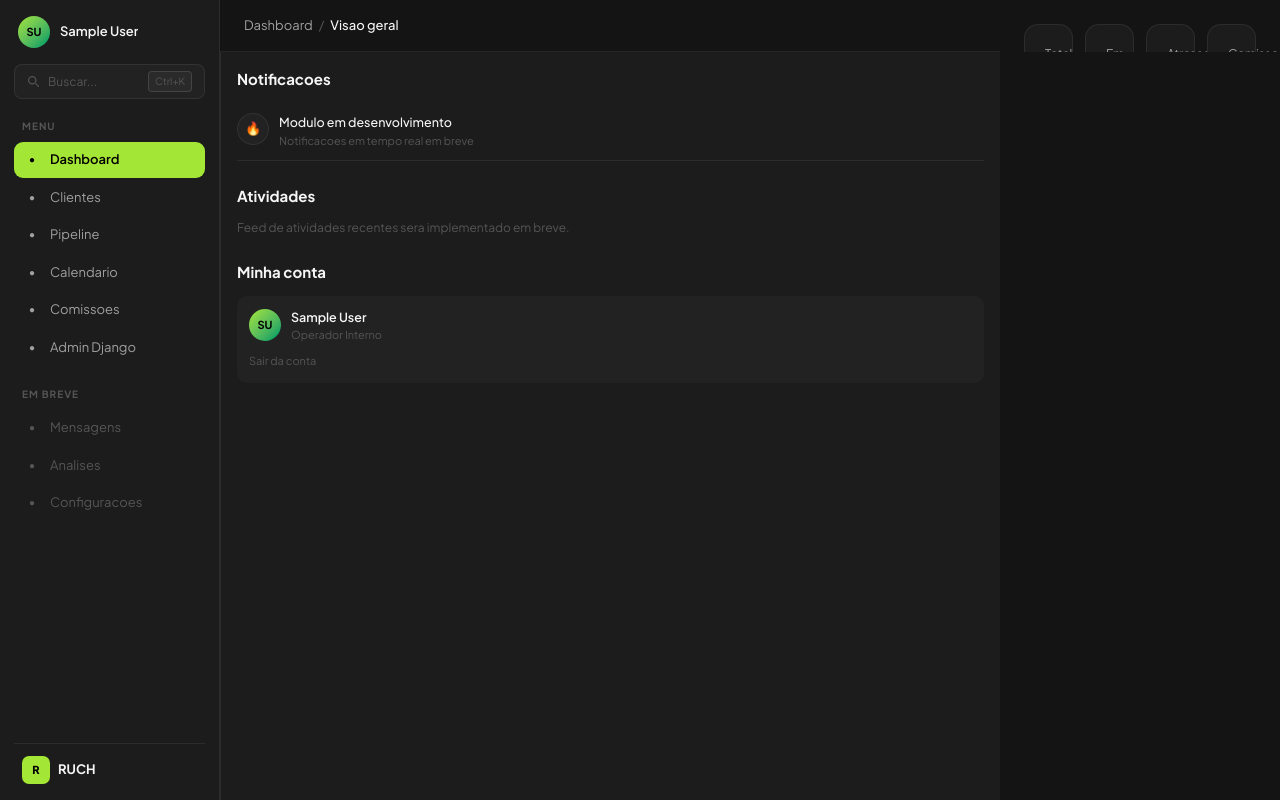
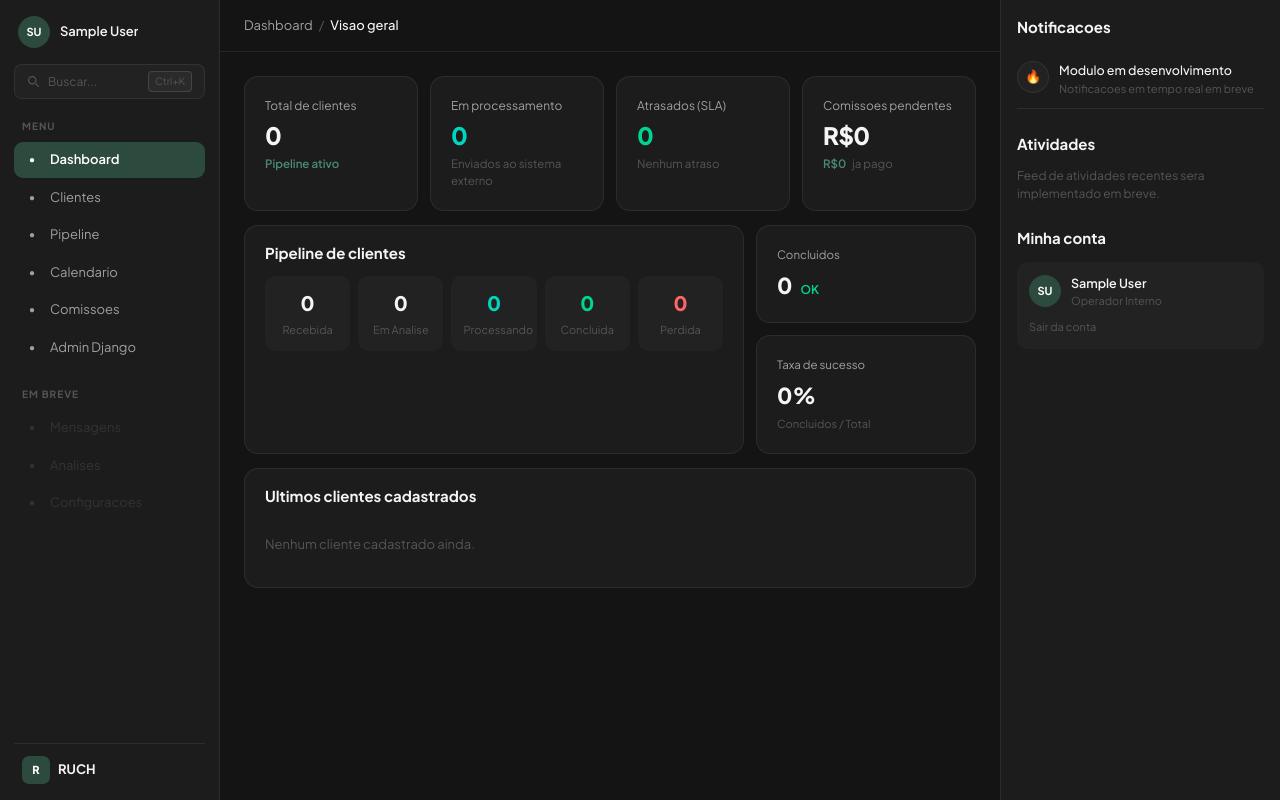
Before and after one commit to Wilkerson/Prometheus, a Django app: page /dashboard/ in a window 1280 px wide. Run offline with Django 5.2, Linux system fonts and the light colour scheme; the visitor is signed in with stand-in values (Sample User, id 1); data that the repository does not hold is empty; parts of the project's set-up code (start-up, migrations or seed data) failed here and were passed over; some libraries are stand-ins or nearby versions.

Commit message:
Corrige dark theme: verde RUCH, grid layout e right panel
1. Cores: troca verde lima (#a3e635) por verde escuro RUCH (#2d4a3e)
   em toda a paleta (primary, ruch-green, botoes, badges, avatar, sidebar)
2. Grid layout: right panel agora com grid-row:1/3 explicito,
   garantindo que ocupa as 2 linhas (topbar + main) corretamente
3. Sidebar: links de navegacao funcionando, item ativo em verde RUCH
4. Landing page: paleta primary restaurada para escala RUCH

Co-Authored-By: Claude Opus 4.6 (1M context) <noreply@anthropic.com>

```diff
--- a/templates/accounts/login.html
+++ b/templates/accounts/login.html
@@ -15,7 +15,7 @@
   <!-- Branding -->
   <div class="hidden lg:flex lg:w-1/2 flex-col justify-center items-center p-12" style="background:linear-gradient(135deg,#1a2a0a,#0f1f05);">
     <div class="max-w-md text-center">
-      <h1 class="text-5xl font-extrabold tracking-wider mb-4 text-ruch-green">RUCH</h1>
+      <h1 class="text-5xl font-extrabold tracking-wider mb-4 text-ruch-accent">RUCH</h1>
       <p class="text-[11px] tracking-[0.3em] text-t3 uppercase mb-8">Digital Technology</p>
       <p class="text-t2 text-lg leading-relaxed">
         Plataforma Prometheus: gerencie clientes, acompanhe o pipeline e receba comissoes em tempo real.
@@ -27,7 +27,7 @@
   <div class="flex-1 flex items-center justify-center p-6 bg-bg">
     <div class="w-full max-w-md">
       <div class="lg:hidden text-center mb-8">
-        <h1 class="text-3xl font-extrabold text-ruch-green tracking-wider">RUCH</h1>
+        <h1 class="text-3xl font-extrabold text-ruch-accent tracking-wider">RUCH</h1>
         <p class="text-[11px] tracking-[0.2em] text-t3 uppercase mt-1">Digital Technology</p>
       </div>
 
@@ -56,7 +56,7 @@
       </div>
 
       <div class="mt-6 text-center">
-        <a href="{% url 'web:home' %}" class="text-[13px] text-t3 hover:text-ruch-green transition">&larr; Voltar para a pagina inicial</a>
+        <a href="{% url 'web:home' %}" class="text-[13px] text-t3 hover:text-ruch-accent transition">&larr; Voltar para a pagina inicial</a>
       </div>
       <p class="mt-8 text-center text-[11px] text-t3">&copy; {% now "Y" %} RUCH Digital Technology</p>
     </div>
--- a/templates/base.html
+++ b/templates/base.html
@@ -18,16 +18,15 @@
 <body class="h-screen bg-bg text-t1 text-[13px] overflow-hidden" hx-headers='{"X-CSRFToken": "{{ csrf_token }}"}'>
 
   {% if user.is_authenticated %}
-  <div class="grid h-screen overflow-hidden" style="grid-template-columns:220px 1fr 280px; grid-template-rows:52px 1fr;"
-       x-data="{ sidebarOpen: false }">
+  <div class="h-screen overflow-hidden" style="display:grid; grid-template-columns:220px 1fr 280px; grid-template-rows:52px 1fr;">
 
-    <!-- ==================== SIDEBAR ==================== -->
-    <aside class="row-span-2 bg-bg2 border-r border-bdr flex flex-col py-4 px-3.5 overflow-y-auto"
-           style="scrollbar-width:none;">
+    <!-- ==================== SIDEBAR (col 1, rows 1-2) ==================== -->
+    <aside style="grid-column:1; grid-row:1/3;" class="bg-bg2 border-r border-bdr flex flex-col py-4 px-3.5 overflow-y-auto"
+           x-data="{ sidebarOpen: false }">
 
       <!-- User -->
       <div class="flex items-center gap-2.5 mb-4 px-1">
-        <div class="w-8 h-8 rounded-full bg-gradient-to-br from-ruch-green to-emerald-600 flex items-center justify-center font-bold text-[11px] text-black shrink-0">
+        <div class="w-8 h-8 rounded-full bg-ruch-green flex items-center justify-center font-bold text-[11px] text-white shrink-0">
           {{ user.first_name.0 }}{{ user.last_name.0 }}
         </div>
         <div class="text-[13px] font-semibold truncate">{{ user.get_full_name|default:user.username }}</div>
@@ -45,8 +44,8 @@
         <div class="text-[10px] font-bold tracking-widest uppercase text-t3 px-2 pb-2">Menu</div>
         {% for item in nav_items %}
         <a href="{{ item.url }}"
-           class="flex items-center gap-2.5 px-2.5 py-2 rounded-[9px] text-[13px] mb-0.5 transition-all duration-150
-                  {% if request.path == item.url %}bg-ruch-green text-black font-semibold{% else %}text-t2 hover:bg-bg3 hover:text-t1{% endif %}">
+           class="flex items-center gap-2.5 px-2.5 py-2 rounded-[9px] text-[13px] mb-0.5 transition-all duration-150 no-underline
+                  {% if request.path == item.url or request.path|slice:':9' == item.url|slice:':9' and item.url != '/dashboard/' %}bg-ruch-green text-white font-semibold{% else %}text-t2 hover:bg-bg3 hover:text-t1{% endif %}">
           <span class="w-4 h-4 flex items-center justify-center text-[10px]">&#9679;</span>
           {{ item.label }}
         </a>
@@ -56,15 +55,15 @@
       <!-- Placeholders futuros -->
       <div class="mb-5">
         <div class="text-[10px] font-bold tracking-widest uppercase text-t3 px-2 pb-2">Em breve</div>
-        <div class="flex items-center gap-2.5 px-2.5 py-2 rounded-[9px] text-[13px] text-t3 mb-0.5 cursor-default">
+        <div class="flex items-center gap-2.5 px-2.5 py-2 rounded-[9px] text-[13px] text-t3 mb-0.5 cursor-default opacity-40">
           <span class="w-4 h-4 flex items-center justify-center text-[10px]">&#9679;</span>
           Mensagens
         </div>
-        <div class="flex items-center gap-2.5 px-2.5 py-2 rounded-[9px] text-[13px] text-t3 mb-0.5 cursor-default">
+        <div class="flex items-center gap-2.5 px-2.5 py-2 rounded-[9px] text-[13px] text-t3 mb-0.5 cursor-default opacity-40">
           <span class="w-4 h-4 flex items-center justify-center text-[10px]">&#9679;</span>
           Analises
         </div>
-        <div class="flex items-center gap-2.5 px-2.5 py-2 rounded-[9px] text-[13px] text-t3 mb-0.5 cursor-default">
+        <div class="flex items-center gap-2.5 px-2.5 py-2 rounded-[9px] text-[13px] text-t3 mb-0.5 cursor-default opacity-40">
           <span class="w-4 h-4 flex items-center justify-center text-[10px]">&#9679;</span>
           Configuracoes
         </div>
@@ -72,13 +71,13 @@
 
       <!-- Footer -->
       <div class="mt-auto flex items-center gap-2 pt-3 px-2 border-t border-bdr">
-        <div class="w-7 h-7 bg-ruch-green rounded-[7px] flex items-center justify-center font-extrabold text-[11px] text-black">R</div>
+        <div class="w-7 h-7 bg-ruch-green rounded-[7px] flex items-center justify-center font-extrabold text-[11px] text-white">R</div>
         <div class="text-[13px] font-bold">RUCH</div>
       </div>
     </aside>
 
-    <!-- ==================== TOPBAR ==================== -->
-    <header class="flex items-center px-6 border-b border-bdr gap-2">
+    <!-- ==================== TOPBAR (col 2, row 1) ==================== -->
+    <header style="grid-column:2; grid-row:1;" class="flex items-center px-6 border-b border-bdr gap-2">
       <div class="flex items-center gap-1.5 text-t2 text-[13px]">
         Dashboard <span class="text-t3">/</span> <span class="text-t1 font-medium">{% block page_title %}Visao geral{% endblock %}</span>
       </div>
@@ -93,8 +92,8 @@
       </div>
     </header>
 
-    <!-- ==================== MAIN CONTENT ==================== -->
-    <main class="overflow-y-auto p-6 flex flex-col gap-3.5" style="scrollbar-width:thin; scrollbar-color: #2a2a2a transparent;">
+    <!-- ==================== MAIN CONTENT (col 2, row 2) ==================== -->
+    <main style="grid-column:2; grid-row:2;" class="overflow-y-auto p-6 flex flex-col gap-3.5">
 
       <!-- Messages -->
       {% if messages %}
@@ -116,19 +115,17 @@
       {% block content %}{% endblock %}
     </main>
 
-    <!-- ==================== RIGHT PANEL ==================== -->
-    <aside class="row-span-2 bg-bg2 border-l border-bdr overflow-y-auto p-4" style="scrollbar-width:none;">
+    <!-- ==================== RIGHT PANEL (col 3, rows 1-2) ==================== -->
+    <aside style="grid-column:3; grid-row:1/3;" class="bg-bg2 border-l border-bdr overflow-y-auto p-4">
       {% block right_panel %}
       <!-- Notifications placeholder -->
       <div class="mb-6">
         <div class="text-[15px] font-bold mb-3">Notificacoes</div>
-        <div class="space-y-0">
-          <div class="flex items-start gap-2.5 py-2.5 border-b border-bdr">
-            <div class="w-8 h-8 rounded-full bg-bg3 border border-bdr flex items-center justify-center text-[13px] shrink-0">&#128293;</div>
-            <div>
-              <div class="text-[12.5px] font-medium">Modulo em desenvolvimento</div>
-              <div class="text-[11px] text-t3 mt-0.5">Notificacoes em tempo real em breve</div>
-            </div>
+        <div class="flex items-start gap-2.5 py-2.5 border-b border-bdr">
+          <div class="w-8 h-8 rounded-full bg-bg3 border border-bdr flex items-center justify-center text-[13px] shrink-0">&#128293;</div>
+          <div>
+            <div class="text-[12.5px] font-medium">Modulo em desenvolvimento</div>
+            <div class="text-[11px] text-t3 mt-0.5">Notificacoes em tempo real em breve</div>
           </div>
         </div>
       </div>
@@ -144,7 +141,7 @@
         <div class="text-[15px] font-bold mb-3">Minha conta</div>
         <div class="bg-bg3 rounded-[10px] p-3">
           <div class="flex items-center gap-2.5 mb-2">
-            <div class="w-8 h-8 rounded-full bg-gradient-to-br from-ruch-green to-emerald-600 flex items-center justify-center font-bold text-[11px] text-black">
+            <div class="w-8 h-8 rounded-full bg-ruch-green flex items-center justify-center font-bold text-[11px] text-white">
               {{ user.first_name.0 }}{{ user.last_name.0 }}
             </div>
             <div>
--- a/templates/dashboard/index.html
+++ b/templates/dashboard/index.html
@@ -11,7 +11,7 @@
     <div class="text-[12px] text-t2 mb-2">Total de clientes</div>
     <div class="text-[24px] font-extrabold tracking-tight leading-none mb-2">{{ clientes_total }}</div>
     <div class="flex items-center gap-1.5 text-[11.5px]">
-      <span class="text-ruch-green font-semibold">Pipeline ativo</span>
+      <span class="text-ruch-accent font-semibold">Pipeline ativo</span>
     </div>
   </div>
   <div class="card cursor-default" style="animation:fadeUp .3s ease .1s both">
@@ -33,7 +33,7 @@
     <div class="text-[12px] text-t2 mb-2">Comissoes pendentes</div>
     <div class="text-[24px] font-extrabold tracking-tight leading-none mb-2">R${{ comissao_pendente }}</div>
     <div class="flex items-center gap-1.5 text-[11.5px]">
-      <span class="text-ruch-green font-semibold">R${{ comissao_pago }}</span>
+      <span class="text-ruch-accent font-semibold">R${{ comissao_pago }}</span>
       <span class="text-t3">ja pago</span>
     </div>
   </div>
```
Also changed, not shown: static/src/input.css (+20 -19 lines), static/css/output.css.
